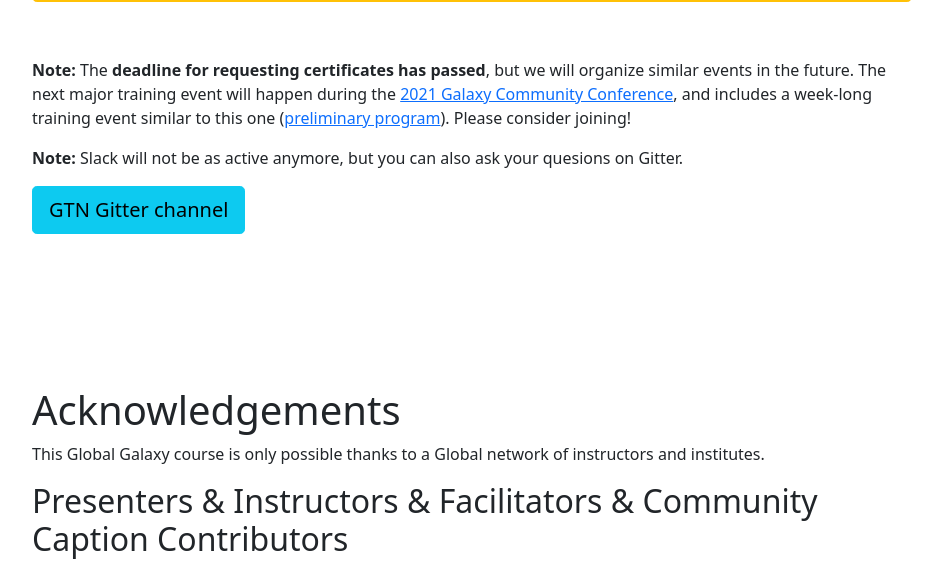
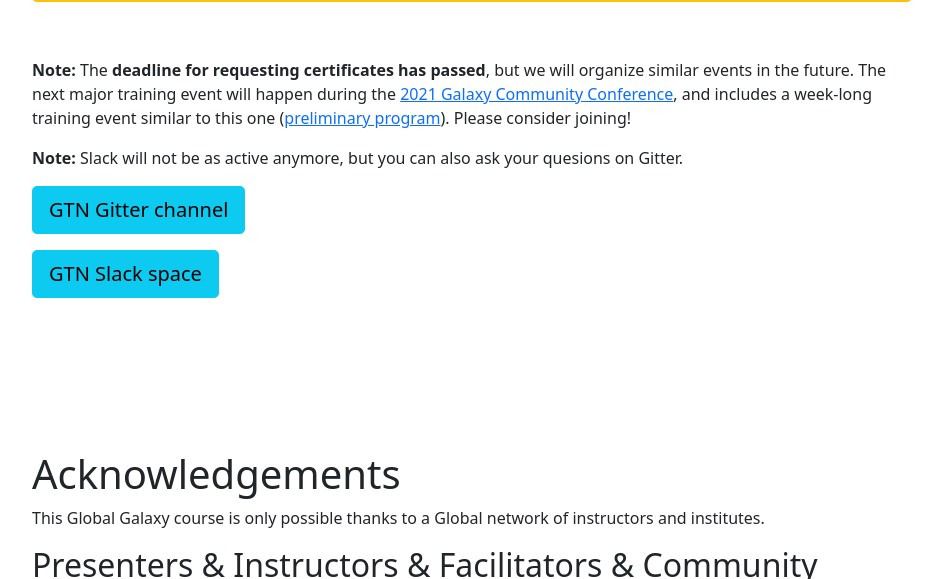
Before and after one commit to shiltemann/global-galaxy-course, a Jekyll site: the page built from workshop.md, in a window 1280 px wide and 900 px high, scrolled down 406 px, cut to the strip 0-579 px from the top of the window. Shown: the whole strip, without its empty margins (168-1110 px from the left). Built offline with Jekyll 4.4.1, drawn with Linux system fonts in a browser that asks for light colours.

Commit message:
add slack button back

```diff
--- a/workshop.md
+++ b/workshop.md
@@ -24,6 +24,7 @@
 
 <a href="https://gitter.im/Galaxy-Training-Network/Lobby"><button type="button" class="btn btn-info btn-lg">GTN Gitter channel</button></a>
 
+<a href="https://join.slack.com/t/gtnsmrgsbord/shared_invite/zt-oknf714k-BqDlVgL76396SfYiJ2xtXQ"><button type="button" class="btn btn-info btn-lg">GTN Slack space</button></a>
 
 
 {% for day in site.data.training_sessions %}
```
